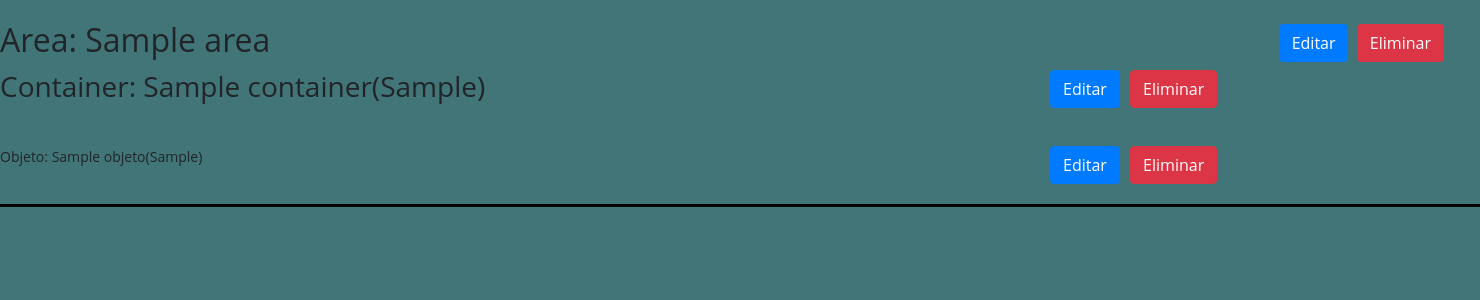
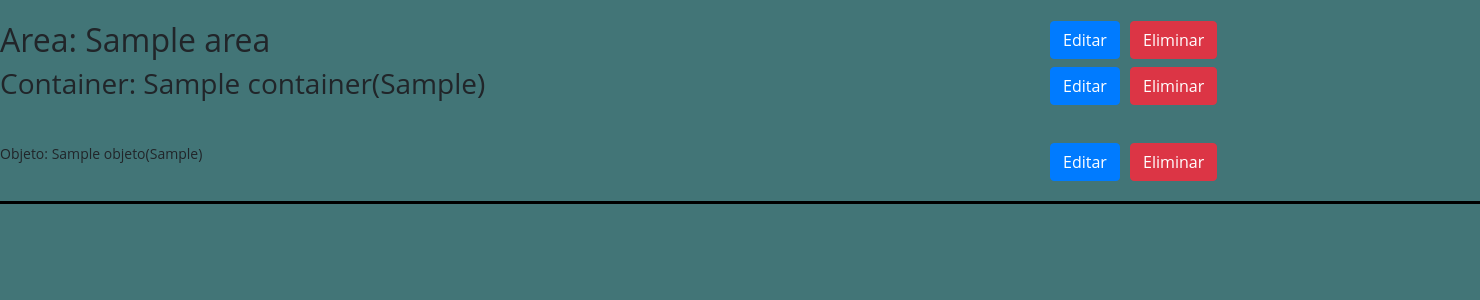
Before and after one commit to francobustos/inventory_1, a Django app: page / in a window 1480 px wide. Shown: the part 95-395 px from the top of the page. Run offline with Django 3.2, Linux system fonts and the light colour scheme; a user stored in the database is signed in; tables that the repository leaves empty hold one stand-in row (values such as "Sample post"); parts of the project's set-up code (start-up, migrations or seed data) failed here and were passed over; some libraries are stand-ins or nearby versions.

Commit message:
Botones alinieados 2.1

```diff
--- a/inventory/static/inventory_app/index.css
+++ b/inventory/static/inventory_app/index.css
@@ -83,20 +83,16 @@ table {
   text-align: center;
 }
 
-#Editar_href{
+#Editar_href, #Editar_area{
   position: absolute;
   left: 1050px;
 }
 
-#Eliminar_href{
+#Eliminar_href, #Elimiar_area{
 	position: absolute;
 	left: 1130px;
 }
 
-#Editar_area, #Elimiar_area{
-	position: relative;
-  left:1000px;
-}
 
 text-muted{
   text-align: left;
```
